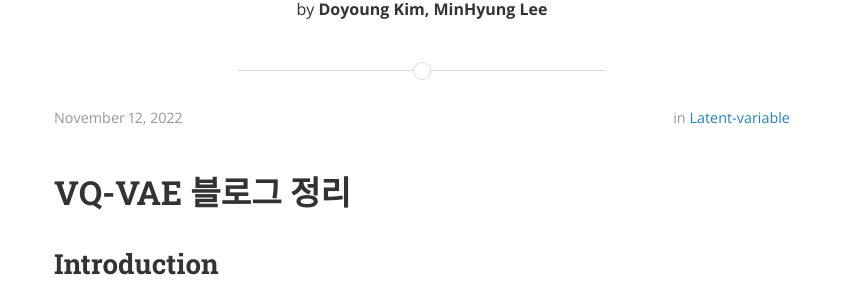
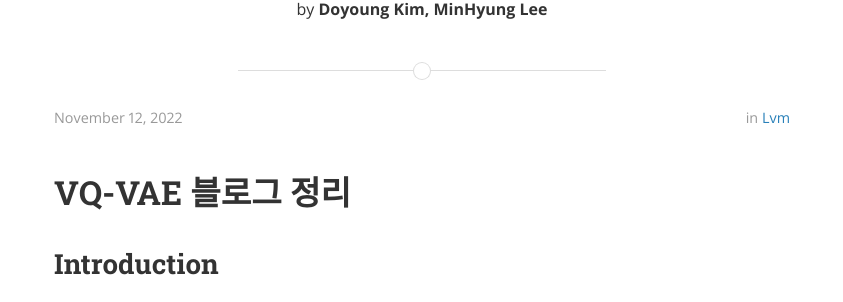
Before and after one commit to deep-generative-models-AIM5036/deep-generative-models-AIM5036.github.io, a Jekyll site: the page built from _posts/2022-11-06-VQVAE.md, in a window 1280 px wide and 900 px high. Shown: the part 179-481 px from the top of the window, without its empty margins (218-1061 px from the left). Built offline with Jekyll 4.4.1, drawn with Linux system fonts in a browser that asks for light colours; nearby versions of some CDN libraries; formulas are drawn with MathJax 3.

Commit message:
Update 2022-11-06-VQVAE.md
Signed-off-by: 2mbrother <51839832+2mbrother@users.noreply.github.com>

```diff
--- a/_posts/2022-11-06-VQVAE.md
+++ b/_posts/2022-11-06-VQVAE.md
@@ -3,7 +3,7 @@ layout: post
 title:  "VQVAE : Neural Discrete Representation Learning"
 date:   2022-11-12
 author: Doyoung Kim, MinHyung Lee
-categories: Latent-Variable
+categories: Lvm
 tags: vae vector_quantization
 use_math: true
 published: true
```
